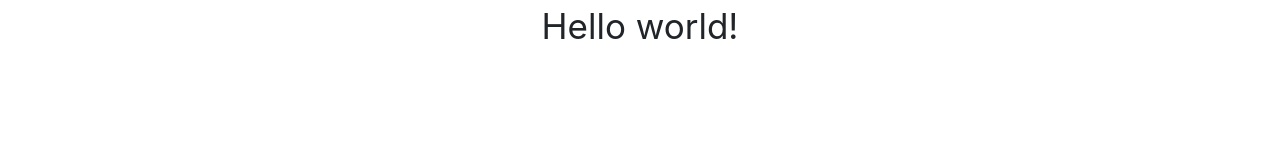
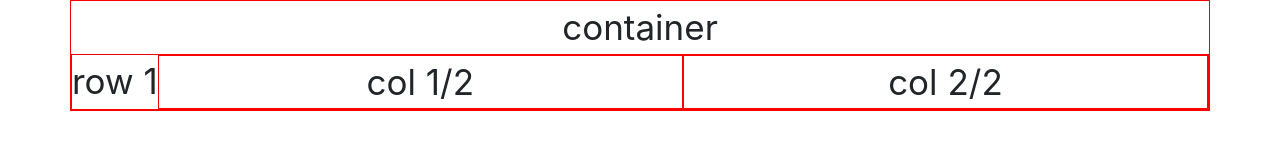
Before and after one commit to baronruk/ergasia_eksaminou_a, a plain HTML site: page index.html in a window 1280 px wide. Drawn offline with nearby package versions, Linux system fonts and the light colour scheme.

Commit message:
Update index.html

```diff
--- a/index.html
+++ b/index.html
@@ -9,14 +9,26 @@
     <link href="assets/css/bootstrap.css" rel = "stylesheet">
     <!-- <link href="assets/css/custom.css" rel = "stylesheet"> -->
     <style>
-        div {
+        div , div > div{
             text-align: center;
             font-size: 35px;
+            border: 1px red solid;
         }
     </style>
 </head>
 <body>
-   <div> Hello world!</div>
+   <div class = "container">
+       container
+       <div class = "row">
+        row 1
+        <div class="col">
+            col 1/2
+        </div>
+        <div class="col">
+            col 2/2
+        </div>
+       </div>
+    </div>
    <!-- jquery dependency -->
    <script src="https://code.jquery.com/jquery-3.5.1.min.js" integrity="sha256-9/aliU8dGd2tb6OSsuzixeV4y/faTqgFtohetphbbj0=" crossorigin="anonymous"></script>
    <script src="assets/js/bootstrap.bundle.js"></script>
```
